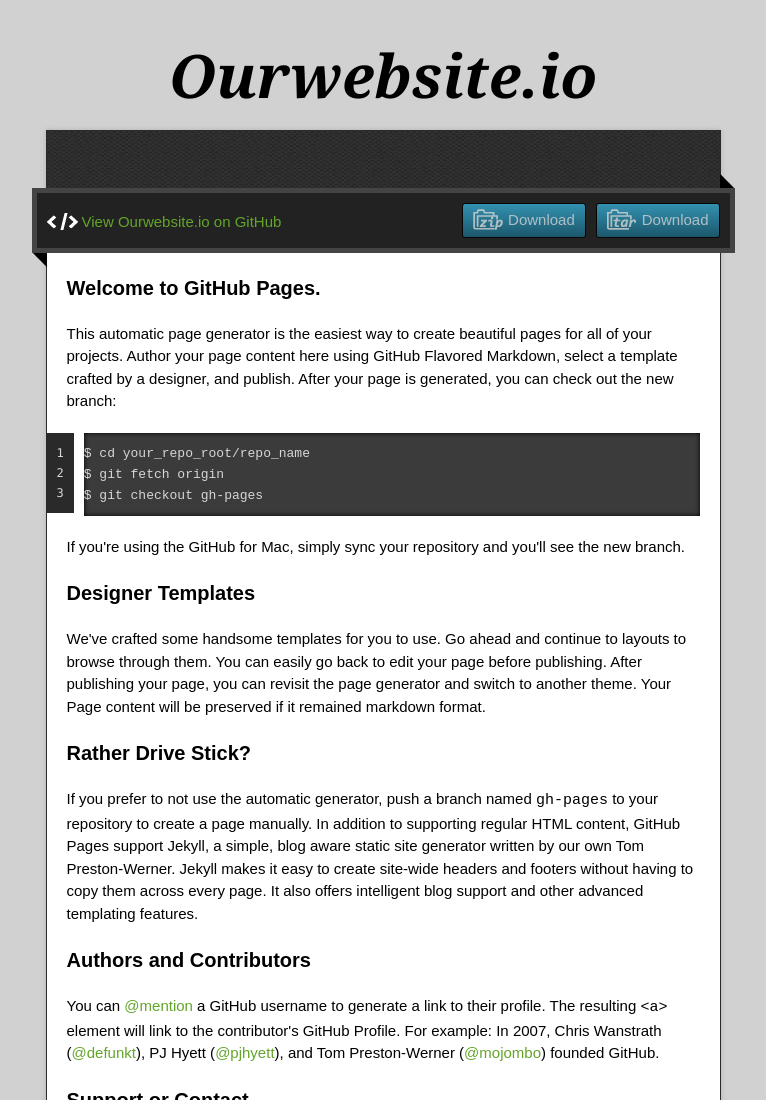
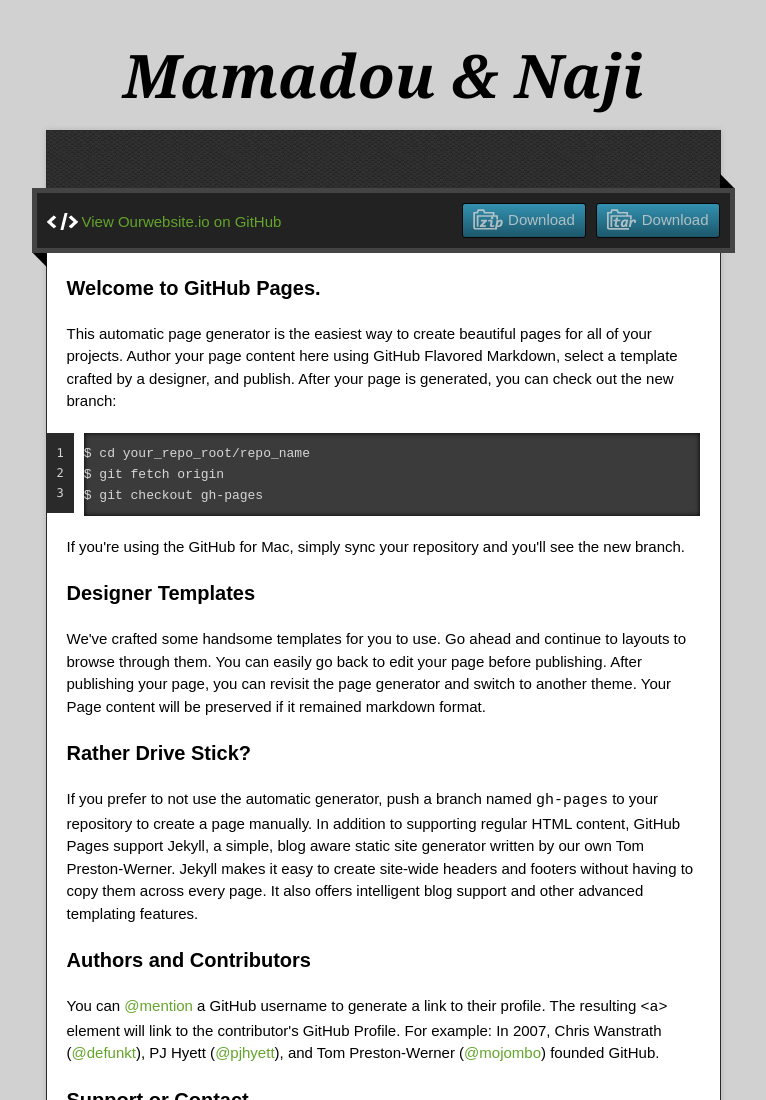
Before and after one commit to naji/ourwebsite.io, a plain HTML site: page index.html in a window 1280 px wide. Shown: the top 1100 px of the page, without its empty margins (257-1023 px from the left). Drawn offline with nearby package versions, Linux system fonts and the light colour scheme.

Commit message:
Update index.html

```diff
--- a/index.html
+++ b/index.html
@@ -22,7 +22,7 @@
 
   <div class="wrapper">
     <header>
-      <h1 class="title">Ourwebsite.io</h1>
+      <h1 class="title">Mamadou & Naji</h1>
     </header>
     <div id="container">
       <p class="tagline"></p>
```
